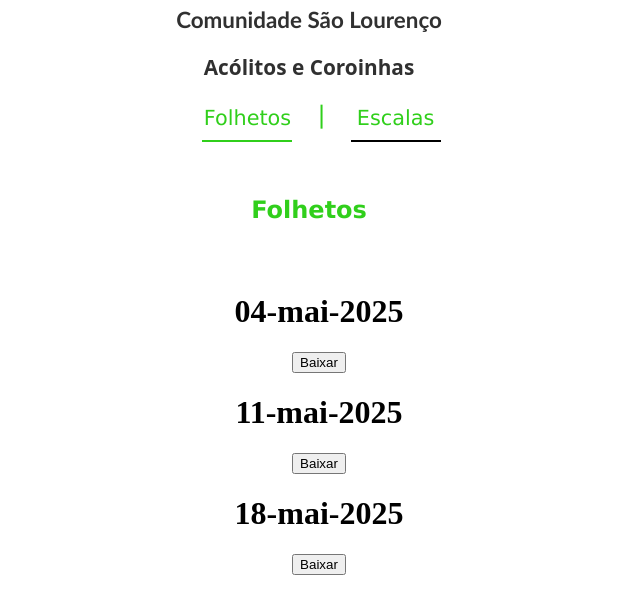
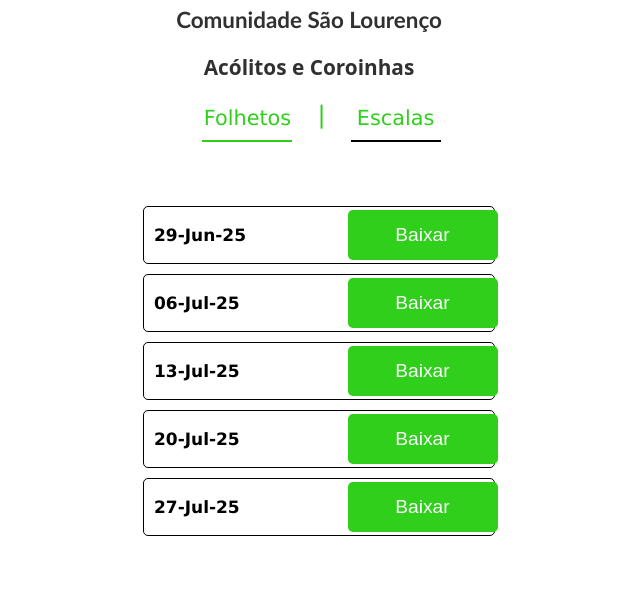
Before and after one commit to AcolitoseCoroinhas/saolourenco, a plain HTML site: page index.html in a window 1280 px wide. Both pictures are taken after a click on the button "Folhetos". Shown: the part 181-774 px from the top of the page, without its empty margins (331-971 px from the left). Drawn offline with Linux system fonts and the light colour scheme.

Commit message:
Update index.html

```diff
--- a/index.html
+++ b/index.html
@@ -32,55 +32,54 @@
         </button>
     </div>
     <div id="folhetosContent" class="content hidden">
-        <strong>
-            <p>Folhetos</p>
-        </strong><br>
         <div class="folhetos-container">
-            <div class="div-folhetos-1">
-                <h1 class="text-folhetos-1">04-mai-2025</h1>
-                <a href="folhetos/04-mai-2025.pdf" target="_blank" rel="noopener noreferrer">
-                    <button class="button-folhetos-1">Baixar </button></a>
+            <div class="div-folhetos">
+                <h1 class="text-folhetos">29-Jun-25</h1>
+                <a href="folhetos/29-jun-25.pdf" target="_blank">
+                    <button class="button-folhetos">
+                        Baixar
+                    </button>
+                </a>
             </div>
-            <div class="div-folhetos-2">
-                <h1 class="text-folhetos-2">11-mai-2025</h1>
-                <a href="folhetos/11-mai-2025.pdf" target="_blank" rel="noopener noreferrer">
-                    <button class="button-folhetos-2">Baixar </button></a>
+            <div class="div-folhetos">
+                <h1 class="text-folhetos">06-Jul-25</h1>
+                <a href="folhetos/6-Jul-25.pdf" target="_blank">
+                    <button class="button-folhetos">
+                        Baixar
+                    </button>
+                </a>
             </div>
-            <div class="div-folhetos-3">
-                <h1 class="text-folhetos-3">18-mai-2025</h1>
-                <a href="folhetos/18-mai-2025.pdf" target="_blank" rel="noopener noreferrer">
-                    <button class="button-folhetos-3">Baixar </button></a>
+            <div class="div-folhetos">
+                <h1 class="text-folhetos">13-Jul-25</h1>
+                <a href="folhetos/13-Jul-25.pdf" target="_blank">
+                    <button class="button-folhetos">
+                        Baixar
+                    </button>
+                </a>
             </div>
-            <div class="div-folhetos-4">
-                <h1 class="text-folhetos-4">24-mai-2025</h1>
-                <a href="folhetos/24-mai-2025.pdf" target="_blank" rel="noopener noreferrer">
-                    <button class="button-folhetos-4">Baixar </button></a>
+            <div class="div-folhetos">
+                <h1 class="text-folhetos">20-Jul-25</h1>
+                <a href="folhetos/20-Jul-25.pdf" target="_blank">
+                    <button class="button-folhetos">
+                        Baixar
+                    </button>
+                </a>
             </div>
-            <div class="div-folhetos-5">
-                <h1 class="text-folhetos-5">25-mai-2025</h1>
-                <a href="folhetos/25-mai-2025.pdf" target="_blank" rel="noopener noreferrer">
-                    <button class="button-folhetos-5">Baixar </button></a>
+            <div class="div-folhetos">
+                <h1 class="text-folhetos">27-Jul-25</h1>
+                <a href="folhetos/27-Jul-25.pdf" target="_blank">
+                    <button class="button-folhetos">
+                        Baixar
+                    </button>
+                </a>
             </div>
         </div>
     </div>
     <div id="defaultImage" class="img">
-        <img src="imagens/DivinaMisericordia.webp" alt="Sabado de aleluia">
+        <img src="imagens/SaoPedroeSaoPaulo.webp" alt="São Pedro e São Paulo">
     </div>
     <div id="escalasContent" class="content hidden">
-        <strong>
-            <p>Escalas</p>
-        </strong><br>
-        <div class="escalas-container">
-            <div class="div-escala-maio">
-                <h1 class="text-escala-maio">Maio - 2025</h1><br>
-                <a href="escalas/Escala_Maio.jpg" target="_blank" rel="noopener noreferrer">
-                    <button class="button-escala-maio">
-                        Acessar
-                    </button>
-                </a>
-            </div>
-        </div>
-
+        <h1>Sem escala no momento</h1>
     </div>
     <script src="scripts/script.js"></script>
     <script src="scripts/openModal.js"></script>
```
